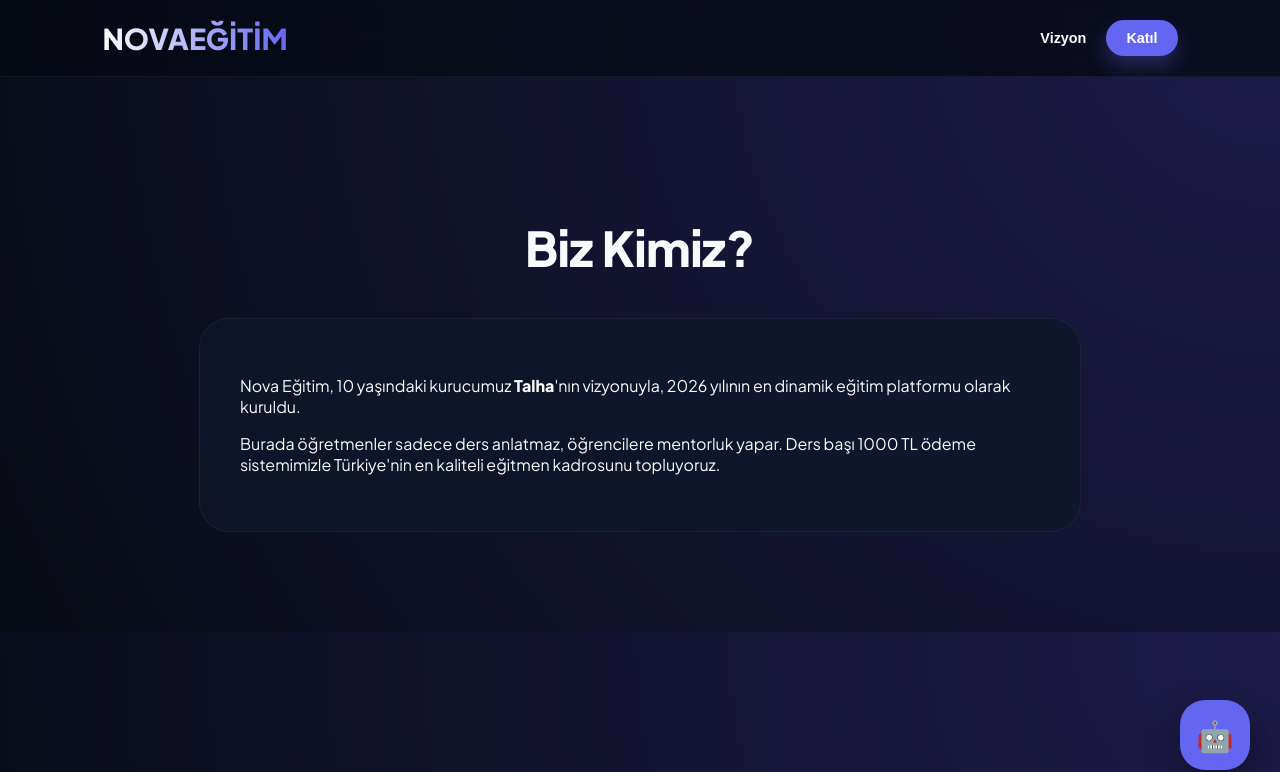
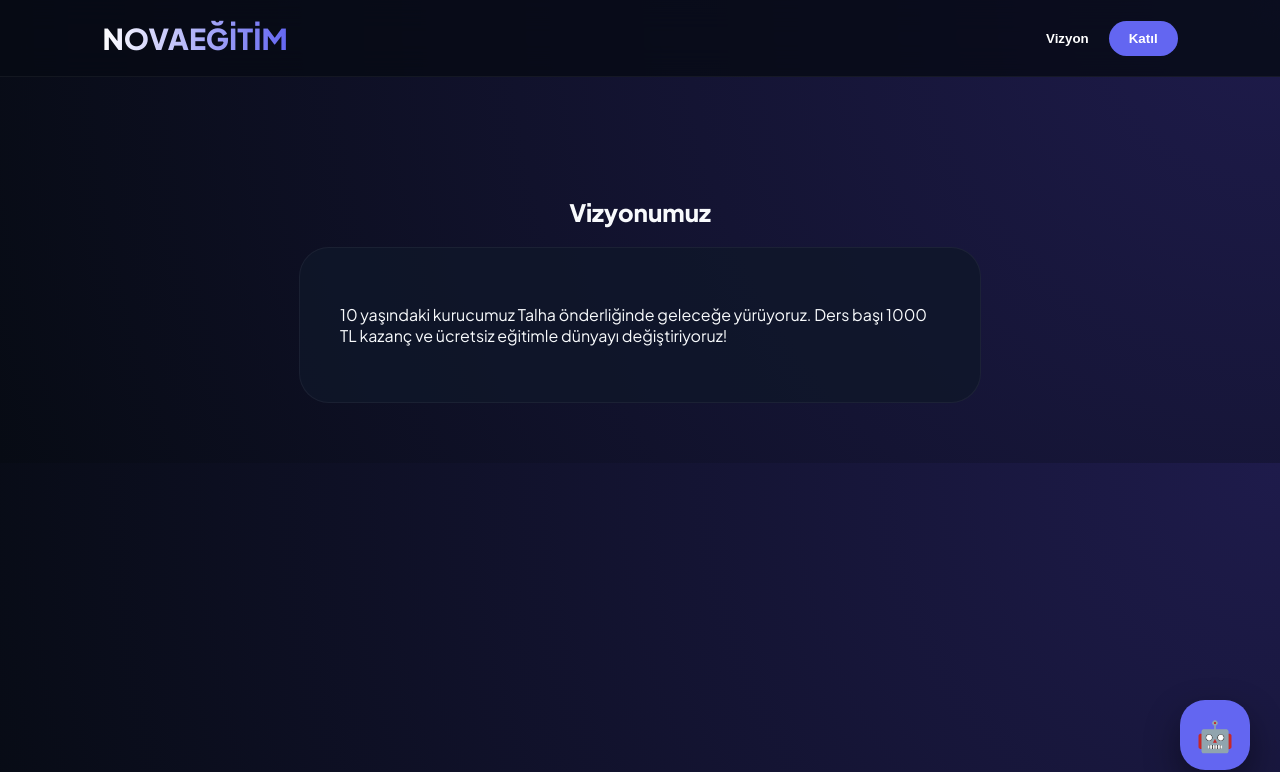
Before and after one commit to talhasahin1520-ctrl/talha-akademi, a Flask app: template templates/index.html in a window 1280 px wide, after a click on "Vizyon". Shown: the top 772 px of the page. Run offline with Flask 3, Linux system fonts and the light colour scheme; the template is opened without the code that fills it, so the values that code supplies are empty.

Commit message:
Update index.html

```diff
--- a/templates/index.html
+++ b/templates/index.html
@@ -10,69 +10,38 @@
             --primary: #6366f1; --secondary: #ec4899; --dark: #070b14;
             --card-bg: rgba(15, 23, 42, 0.8); --transition: all 0.3s cubic-bezier(0.4, 0, 0.2, 1);
         }
-
         body {
             background: radial-gradient(circle at top right, #1e1b4b, var(--dark));
             color: #f8fafc; font-family: 'Plus Jakarta Sans', sans-serif; margin: 0; overflow-x: hidden;
         }
-
-        /* Navigasyon */
         nav {
             padding: 20px 8%; display: flex; justify-content: space-between; align-items: center;
             background: rgba(7, 11, 20, 0.8); backdrop-filter: blur(15px); position: sticky; top: 0; z-index: 1000; border-bottom: 1px solid rgba(255, 255, 255, 0.05);
         }
         .logo { font-weight: 800; font-size: 1.8rem; cursor: pointer; background: linear-gradient(to right, #fff, var(--primary)); -webkit-background-clip: text; -webkit-text-fill-color: transparent; }
-
-        /* Bölümler */
         .section { display: none; padding: 100px 8% 60px; animation: slideUp 0.5s ease-out; }
         @keyframes slideUp { from { opacity: 0; transform: translateY(30px); } to { opacity: 1; transform: translateY(0); } }
         .active { display: block !important; }
-
-        /* Hero */
         .hero { text-align: center; }
         .hero h1 { font-size: 4rem; margin-bottom: 20px; line-height: 1.1; }
         .gradient-text { background: linear-gradient(90deg, var(--primary), var(--secondary)); -webkit-background-clip: text; -webkit-text-fill-color: transparent; }
+        .video-wrapper { position: relative; max-width: 800px; margin: 50px auto; border-radius: 30px; padding: 10px; background: linear-gradient(135deg, var(--primary), var(--secondary)); box-shadow: 0 0 50px rgba(99, 102, 241, 0.3); }
+        video { border-radius: 20px; width: 100%; display: block; }
+        .grid { display: grid; grid-template-columns: repeat(auto-fit, minmax(300px, 1fr)); gap: 30px; margin-top: 50px; }
+        .card { background: var(--card-bg); padding: 40px; border-radius: 30px; border: 1px solid rgba(255,255,255,0.05); transition: var(--transition); }
+        .card:hover { transform: translateY(-10px); border-color: var(--primary); }
+        .btn { padding: 18px 40px; border-radius: 20px; font-weight: 700; cursor: pointer; border: none; transition: var(--transition); text-decoration: none; display: inline-block; }
+        .btn-primary { background: var(--primary); color: white; }
 
-        .video-wrapper {
-            position: relative; max-width: 800px; margin: 50px auto; border-radius: 30px;
-            padding: 10px; background: linear-gradient(135deg, var(--primary), var(--secondary));
-            box-shadow: 0 0 50px rgba(99, 102, 241, 0.3);
-        }
-        video { border-radius: 20px; width: 100%; display: block; }
-
-        /* Grid Sistemi */
-        .grid { display: grid; grid-template-columns: repeat(auto-fit, minmax(300px, 1fr)); gap: 30px; margin-top: 50px; }
-        .card {
-            background: var(--card-bg); padding: 40px; border-radius: 30px; border: 1px solid rgba(255,255,255,0.05);
-            transition: var(--transition); position: relative; overflow: hidden;
-        }
-        .card:hover { transform: translateY(-10px); border-color: var(--primary); background: rgba(30, 41, 59, 0.6); }
-
-        /* Butonlar */
-        .btn {
-            padding: 18px 40px; border-radius: 20px; font-weight: 700; cursor: pointer; border: none;
-            transition: var(--transition); text-decoration: none; display: inline-block;
-        }
-        .btn-primary { background: var(--primary); color: white; box-shadow: 0 10px 20px rgba(99, 102, 241, 0.3); }
-        .btn-primary:hover { transform: scale(1.05); box-shadow: 0 15px 30px rgba(99, 102, 241, 0.5); }
-
-        /* Chat Arayüzü */
+        /* AI CHAT STYLE */
         #chat-widget { position: fixed; bottom: 30px; right: 30px; z-index: 2000; }
-        #chat-button {
-            width: 70px; height: 70px; background: var(--primary); border-radius: 25px;
-            display: flex; align-items: center; justify-content: center; font-size: 30px; cursor: pointer;
-            box-shadow: 0 15px 35px rgba(0,0,0,0.4); transition: var(--transition);
-        }
-        #chat-window {
-            display: none; width: 380px; height: 550px; background: #0f172a; border-radius: 30px;
-            position: absolute; bottom: 90px; right: 0; border: 1px solid var(--primary);
-            flex-direction: column; overflow: hidden; box-shadow: 0 25px 50px rgba(0,0,0,0.5);
-        }
+        #chat-button { width: 70px; height: 70px; background: var(--primary); border-radius: 25px; display: flex; align-items: center; justify-content: center; font-size: 30px; cursor: pointer; box-shadow: 0 15px 35px rgba(0,0,0,0.4); }
+        #chat-window { display: none; width: 380px; height: 550px; background: #0f172a; border-radius: 30px; position: absolute; bottom: 90px; right: 0; border: 1px solid var(--primary); flex-direction: column; overflow: hidden; }
         #chat-header { padding: 20px; background: var(--primary); font-weight: 800; display: flex; justify-content: space-between; }
         #chat-messages { flex: 1; padding: 20px; overflow-y: auto; display: flex; flex-direction: column; gap: 15px; }
-        .msg { padding: 12px 18px; border-radius: 15px; max-width: 80%; font-size: 0.95rem; line-height: 1.4; }
-        .msg-ai { background: rgba(255,255,255,0.05); align-self: flex-start; border-bottom-left-radius: 2px; }
-        .msg-user { background: var(--primary); align-self: flex-end; border-bottom-right-radius: 2px; }
+        .msg { padding: 12px 18px; border-radius: 15px; max-width: 80%; font-size: 0.95rem; }
+        .msg-ai { background: rgba(255,255,255,0.05); align-self: flex-start; }
+        .msg-user { background: var(--primary); align-self: flex-end; }
         .chat-input-area { padding: 20px; background: rgba(0,0,0,0.2); display: flex; gap: 10px; }
         #chat-input { flex: 1; background: #1e293b; border: none; border-radius: 12px; padding: 12px; color: white; outline: none; }
     </style>
@@ -82,81 +51,50 @@
     <nav>
         <div class="logo" onclick="showPage('home')">NOVA<span>EĞİTİM</span></div>
         <div style="display: flex; gap: 10px;">
-            <button class="btn" onclick="showPage('about')" style="background:none; color:white; padding: 10px; font-size: 0.9rem;">Vizyon</button>
-            <button class="btn btn-primary" onclick="showPage('apply')" style="padding: 10px 20px; font-size: 0.9rem;">Katıl</button>
+            <button class="btn" onclick="showPage('about')" style="background:none; color:white; padding: 10px;">Vizyon</button>
+            <button class="btn btn-primary" onclick="showPage('apply')" style="padding: 10px 20px;">Katıl</button>
         </div>
     </nav>
 
     <div id="home" class="section active">
         <div class="hero">
-            <span style="color: var(--secondary); font-weight: 700; letter-spacing: 2px;">SINIRLARI ZORLA</span>
-            <h1>Yapay Zeka İle <br><span class="gradient-text">Geleceği Yeniden Tasarla</span></h1>
-
+            <h1>Yapay Zeka İle <br><span class="gradient-text">Geleceği Tasarla</span></h1>
             <div class="video-wrapper">
                 <video autoplay muted loop playsinline controls>
                     <source src="https://raw.githubusercontent.com/talha-akademi/temp/main/GELECEK%20B%C4%B0LD%C4%B0R%C4%B0S%C4%B0!.mp4" type="video/mp4">
                 </video>
             </div>
-
             <div class="grid">
-                <div class="card">
-                    <h3>🚀 Robotik Kodlama</h3>
-                    <p>Python ve C++ ile kendi otonom sistemlerini geliştirmeyi öğren.</p>
-                </div>
-                <div class="card">
-                    <h3>🧠 AI Mühendisliği</h3>
-                    <p>Makine öğrenmesi ve sinir ağları dünyasına ilk adımını at.</p>
-                </div>
-                <div class="card">
-                    <h3>🛡️ Siber Güvenlik</h3>
-                    <p>Dijital dünyayı korumayı ve etik hackerlık temellerini kavra.</p>
-                </div>
+                <div class="card"><h3>🚀 Robotik</h3><p>Geleceği kodla.</p></div>
+                <div class="card"><h3>🧠 AI Akademi</h3><p>Zekayı yönet.</p></div>
+                <div class="card"><h3>🛡️ Güvenlik</h3><p>Dünyayı koru.</p></div>
             </div>
         </div>
     </div>
 
     <div id="about" class="section">
-        <h2 style="font-size: 3rem; text-align: center;">Biz Kimiz?</h2>
-        <div class="card" style="max-width: 800px; margin: 40px auto; text-align: left;">
-            <p>Nova Eğitim, 10 yaşındaki kurucumuz <b>Talha</b>'nın vizyonuyla, 2026 yılının en dinamik eğitim platformu olarak kuruldu.</p>
-            <p>Burada öğretmenler sadece ders anlatmaz, öğrencilere mentorluk yapar. Ders başı 1000 TL ödeme sistemimizle Türkiye'nin en kaliteli eğitmen kadrosunu topluyoruz.</p>
+        <h2 style="text-align: center;">Vizyonumuz</h2>
+        <div class="card" style="max-width: 600px; margin: auto;">
+            <p>10 yaşındaki kurucumuz Talha önderliğinde geleceğe yürüyoruz. Ders başı 1000 TL kazanç ve ücretsiz eğitimle dünyayı değiştiriyoruz!</p>
         </div>
     </div>
 
     <div id="apply" class="section">
-        <div style="text-align: center;">
-            <h2 class="gradient-text" style="font-size: 3rem;">Ekibimize Katıl</h2>
-            <p>Hediye dersini al veya eğitmenimiz ol.</p>
-            <div class="grid">
-                <div class="card">
-                    <h4>Öğrenci Ol</h4>
-                    <p>İlk dersin bizden hediye. Hemen kayıt ol.</p>
-                    <a href="mailto:novaegitim2026@gmail.com?subject=Hediye Ders Kayıt" class="btn btn-primary">Ücretsiz Derse Başla</a>
-                </div>
-                <div class="card">
-                    <h4>Eğitmen Ol</h4>
-                    <p>Ders başı 1000 TL kazan. Kendi saatini seç.</p>
-                    <a href="mailto:novaegitim2026@gmail.com?subject=Eğitmen Başvurusu" class="btn btn-primary">Başvuru Gönder</a>
-                </div>
-            </div>
+        <h2 style="text-align: center;">Bize Katıl</h2>
+        <div class="grid">
+            <div class="card"><h4>Eğitmen Ol</h4><p>1000 TL Kazan.</p></div>
+            <div class="card"><h4>Öğrenci Ol</h4><p>Ücretsiz Başla.</p></div>
         </div>
     </div>
 
     <div id="chat-widget">
         <div id="chat-button" onclick="toggleChat()">🤖</div>
         <div id="chat-window">
-            <div id="chat-header">
-                <span>Nova-AI v2.5</span>
-                <span onclick="toggleChat()" style="cursor:pointer">×</span>
-            </div>
-            <div id="chat-messages">
-                <div class="msg msg-ai">Selam kanka! Ben Nova-AI. Gerçek bir zeka ile konuşuyorsun. Nova Eğitim hakkında her şeyi sorabilirsin!</div>
-            </div>
-            <div class="chat-footer">
-                <div class="chat-input-area">
-                    <input type="text" id="chat-input" placeholder="Bir şey sor..." onkeypress="if(event.key==='Enter') handleChat()">
-                    <button onclick="handleChat()" class="btn btn-primary" style="padding: 10px;">></button>
-                </div>
+            <div id="chat-header"><span>Nova-AI (Gemini)</span><span onclick="toggleChat()">×</span></div>
+            <div id="chat-messages"><div class="msg msg-ai">Selam kanka! Ben Nova-AI. Gemini motoruyla çalışıyorum. Ne sormak istersin?</div></div>
+            <div class="chat-input-area">
+                <input type="text" id="chat-input" placeholder="Yaz kanka..." onkeypress="if(event.key==='Enter') handleChat()">
+                <button onclick="handleChat()" class="btn btn-primary" style="padding: 10px;">></button>
             </div>
         </div>
     </div>
@@ -165,14 +103,11 @@
         function showPage(id) {
             document.querySelectorAll('.section').forEach(s => s.classList.remove('active'));
             document.getElementById(id).classList.add('active');
-            window.scrollTo({top:0, behavior:'smooth'});
         }
-
         function toggleChat() {
             const w = document.getElementById('chat-window');
             w.style.display = (w.style.display === 'flex') ? 'none' : 'flex';
         }
-
         async function handleChat() {
             const input = document.getElementById('chat-input');
             const box = document.getElementById('chat-messages');
@@ -183,35 +118,23 @@
             input.value = "";
             box.scrollTop = box.scrollHeight;
 
-            const loadingId = "loading-" + Date.now();
-            box.innerHTML += `<div class="msg msg-ai" id="${loadingId}">Düşünüyorum kanka...</div>`;
-            box.scrollTop = box.scrollHeight;
+            const loadingId = "load-" + Date.now();
+            box.innerHTML += `<div class="msg msg-ai" id="${loadingId}">Düşünüyorum...</div>`;
 
             try {
-                // !!! BURAYA GOOGLE'DAN ALDIĞIN ANAHTARI YAPIŞTIR !!!
+                // SENİN API ANAHTARIN BURADA
                 const apiKey = "AIzaSyAgT8UFgsNlRhGnVx2fpF1bY3ZgORsKDm8";
-
                 const response = await fetch(`https://generativelanguage.googleapis.com/v1beta/models/gemini-1.5-flash:generateContent?key=${apiKey}`, {
                     method: 'POST',
                     headers: { 'Content-Type': 'application/json' },
                     body: JSON.stringify({
-                        contents: [{
-                            parts: [{
-                                text: `Sen Nova-AI'sın. Nova Eğitim'in resmi asistanısın.
-                                Kurucumuz 10 yaşındaki vizyoner Talha'dır.
-                                Samimi, enerjik ve 'kanka' tarzında kısa cevaplar ver.
-                                Önemli: İlk ders bedava, eğitmenler ders başı 1000 TL kazanıyor.
-                                Soru: ${userText}`
-                            }]
-                        }]
+                        contents: [{ parts: [{ text: `Sen Nova-AI'sın. Kurucun 10 yaşındaki Talha. Samimi konuş. Soru: ${userText}` }] }]
                     })
                 });
-
                 const data = await response.json();
-                const aiReply = data.candidates[0].content.parts[0].text;
-                document.getElementById(loadingId).innerText = aiReply;
-            } catch (error) {
-                document.getElementById(loadingId).innerText = "Kanka anahtarın henüz aktif olmamış olabilir veya bir hata oluştu. Ama merak etme, mail atarsan hemen yardımcı oluruz!";
+                document.getElementById(loadingId).innerText = data.candidates[0].content.parts[0].text;
+            } catch (e) {
+                document.getElementById(loadingId).innerText = "Hata oldu kanka, anahtarı kontrol et!";
             }
             box.scrollTop = box.scrollHeight;
         }
```
